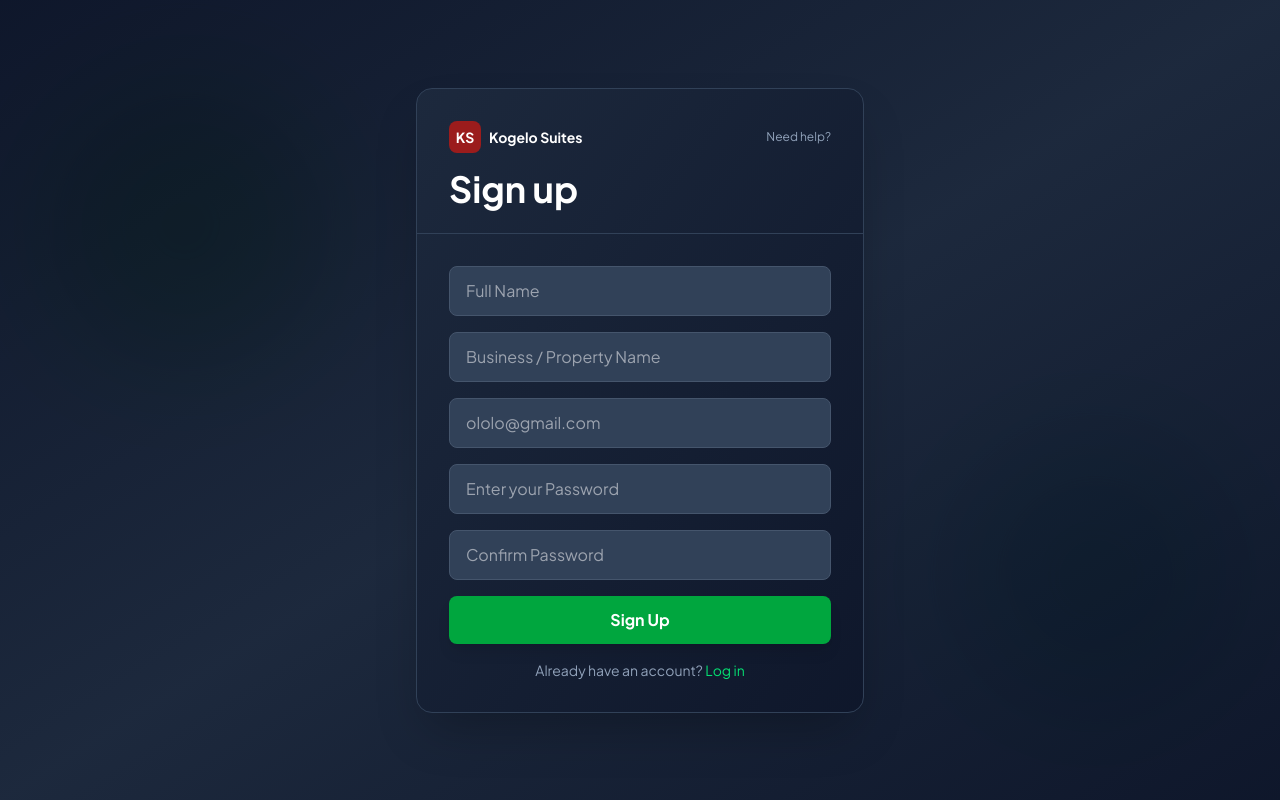
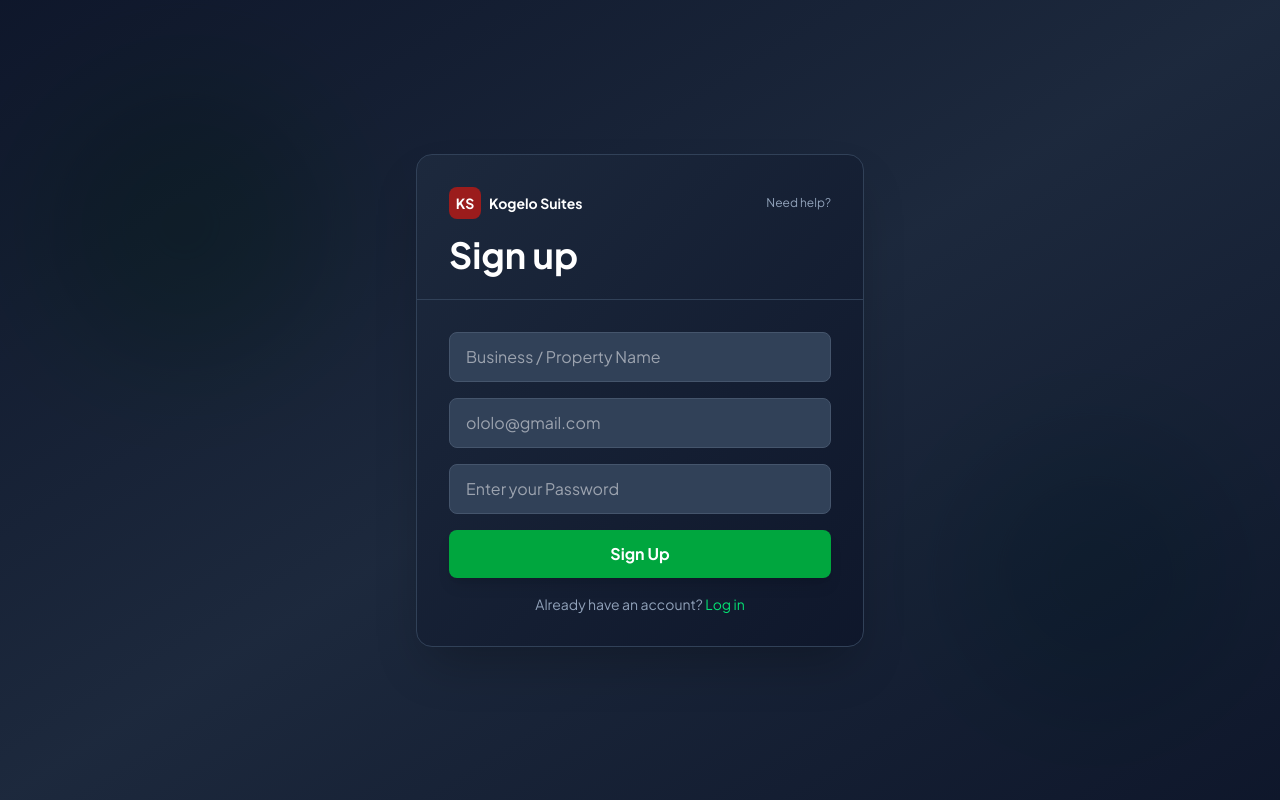
Before and after one commit to hustlekitafrica-stack/HostHive, a Next.js app: page /auth/register in a window 1280 px wide. Built offline with nearby package versions, Linux system fonts and the light colour scheme.

Commit message:
Admin register: simplify to 3 fields only (business name, email, password)

```diff
--- a/src/app/auth/register/page.tsx
+++ b/src/app/auth/register/page.tsx
@@ -8,21 +8,15 @@ import { createClient } from '@/lib/supabase/client';
 
 export default function RegisterPage() {
   const router = useRouter();
-  const [fullName, setFullName] = useState('');
   const [businessName, setBusinessName] = useState('');
   const [email, setEmail] = useState('');
   const [password, setPassword] = useState('');
-  const [confirmPassword, setConfirmPassword] = useState('');
   const [loading, setLoading] = useState(false);
 
   const handleRegister = async (e: React.FormEvent) => {
     e.preventDefault();
-    if (!fullName || !businessName || !email || !password || !confirmPassword) {
+    if (!businessName || !email || !password) {
       toast.error('Please fill in all fields');
-      return;
-    }
-    if (password !== confirmPassword) {
-      toast.error('Passwords do not match');
       return;
     }
     if (password.length < 8) {
@@ -34,7 +28,7 @@ export default function RegisterPage() {
       const res = await fetch('/api/auth/register', {
         method: 'POST',
         headers: { 'Content-Type': 'application/json' },
-        body: JSON.stringify({ email, password, confirmPassword, fullName, businessName }),
+        body: JSON.stringify({ email, password, businessName }),
       });
       const json = await res.json();
       if (!res.ok) {
@@ -77,10 +71,6 @@ export default function RegisterPage() {
           </div>
           <div className="px-6 sm:px-8 py-6 sm:py-8">
             <form onSubmit={handleRegister} className="space-y-4">
-              <input type="text" value={fullName}
-                onChange={(e) => setFullName(e.target.value)}
-                placeholder="Full Name"
-                className="w-full px-4 py-3 bg-slate-700 border border-slate-600 rounded-lg text-white placeholder-slate-400 focus:outline-none focus:ring-2 focus:ring-green-500 focus:border-transparent transition-all" />
               <input type="text" value={businessName}
                 onChange={(e) => setBusinessName(e.target.value)}
                 placeholder="Business / Property Name"
@@ -92,10 +82,6 @@ export default function RegisterPage() {
               <input type="password" value={password}
                 onChange={(e) => setPassword(e.target.value)}
                 placeholder="Enter your Password"
-                className="w-full px-4 py-3 bg-slate-700 border border-slate-600 rounded-lg text-white placeholder-slate-400 focus:outline-none focus:ring-2 focus:ring-green-500 focus:border-transparent transition-all" />
-              <input type="password" value={confirmPassword}
-                onChange={(e) => setConfirmPassword(e.target.value)}
-                placeholder="Confirm Password"
                 className="w-full px-4 py-3 bg-slate-700 border border-slate-600 rounded-lg text-white placeholder-slate-400 focus:outline-none focus:ring-2 focus:ring-green-500 focus:border-transparent transition-all" />
               <button type="submit" disabled={loading}
                 className="w-full bg-green-600 hover:bg-green-700 text-white font-bold py-3 px-4 rounded-lg transition-all duration-200 disabled:opacity-50 disabled:cursor-not-allowed shadow-lg">
--- a/src/lib/validation/auth.ts
+++ b/src/lib/validation/auth.ts
@@ -8,12 +8,9 @@ export const loginSchema = z.object({
 export const registerSchema = z.object({
   email: z.string().email('Invalid email address'),
   password: z.string().min(8, 'Password must be at least 8 characters'),
-  confirmPassword: z.string(),
-  fullName: z.string().min(2, 'Full name is required'),
+  confirmPassword: z.string().optional(),
+  fullName: z.string().optional().default(''),
   businessName: z.string().min(2, 'Business name is required'),
-}).refine((data) => data.password === data.confirmPassword, {
-  message: 'Passwords do not match',
-  path: ['confirmPassword'],
 });
 
 export const forgotPasswordSchema = z.object({
```
